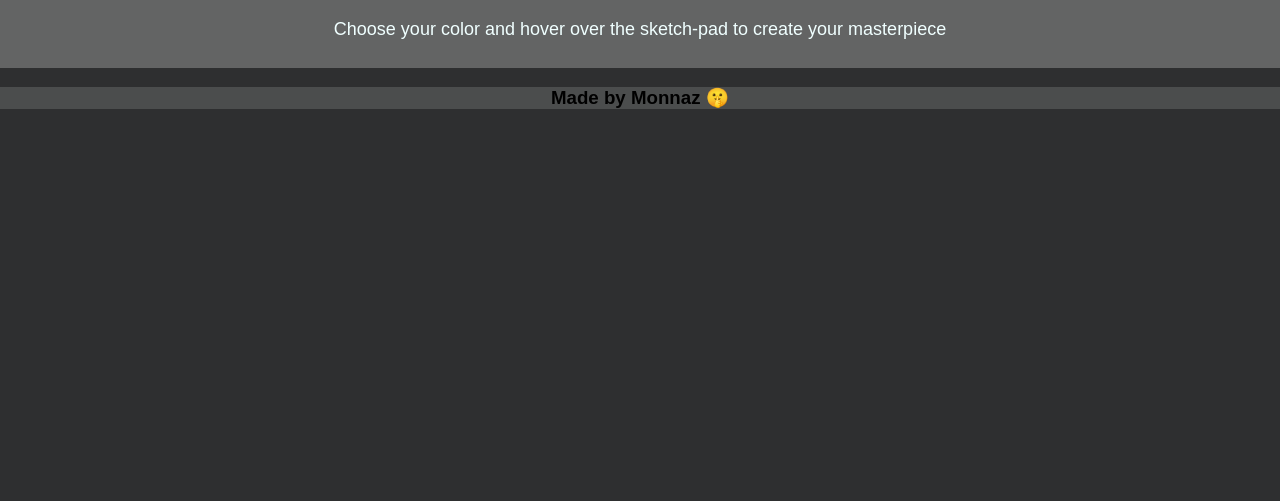
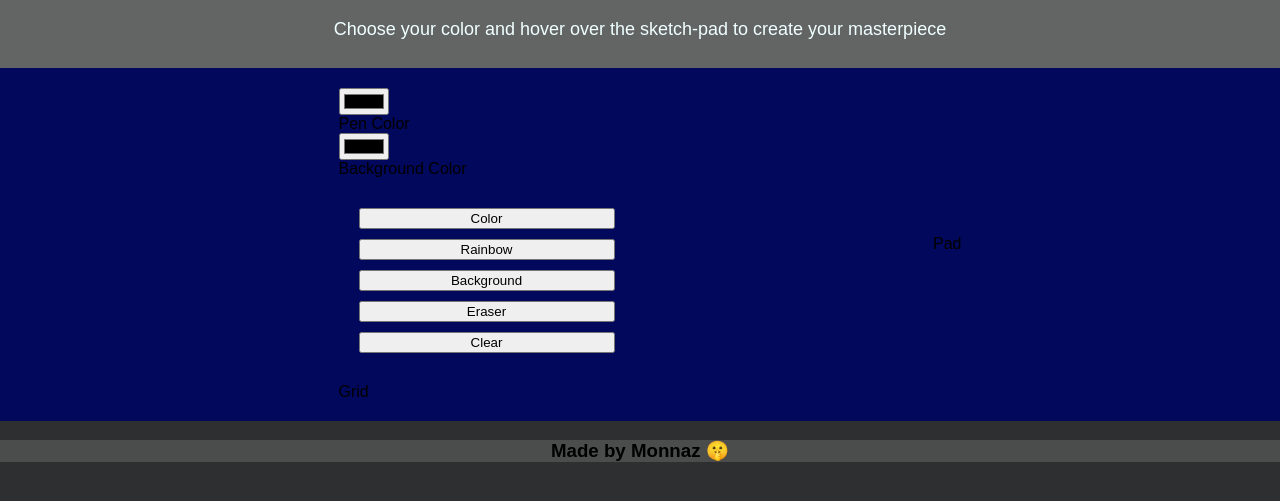
Before and after one commit to Monnaz131/odin-etch-a-sketch, a plain HTML site: page index.html in a window 1280 px wide. Shown: the part 71-572 px from the top of the page. Drawn offline with Linux system fonts and the light colour scheme.

Commit message:
Add color pickers and background function

```diff
--- a/index.html
+++ b/index.html
@@ -14,9 +14,22 @@
             <p>Choose your color and hover over the sketch-pad to create
                 your masterpiece</p>
         </div>
-        <div class="container">
-            <div class="buttons"></div>
-            <div class="pad"></div>
+        <div id="container" class="container">
+            <div id="controls" class="controls">
+                <div class="color-pickers">
+                    <input type="color" id="color-picker-pen" class="color-picker">Pen Color</input>
+                    <input type="color" id="color-picker-background" class="color-picker-background">Background Color</input>
+                </div>
+                <div id="buttons" class="buttons">
+                    <button id="color" class="color">Color</button>
+                    <button id="rainbow" class="rainbow">Rainbow</button>
+                    <button id="background" class="background" onclick="changeBackgroundColor()">Background</button>
+                    <button id="eraser" class="eraser">Eraser</button>
+                    <button id="clear" class="clear">Clear</button>
+                </div>
+                <div id="grid-size" class="grid-size">Grid</div>
+            </div>
+            <div id="pad" class="pad">Pad</div>
         </div>
         <div class="footer">
             <h3>Made by Monnaz &#129323</h3>
--- a/script.js
+++ b/script.js
@@ -0,0 +1,14 @@
+const color = document.getElementById('color');
+const colorPickerPen = document.getElementById('color-picker-pen');
+const colorPickerBackground = document.getElementById('color-picker-background');
+const rainbow = document.getElementById('rainbow');
+const background = document.getElementById('background');
+const eraser = document.getElementById('eraser');
+const clear = document.getElementById('clear');
+const gridSize = document.getElementById('grid-size');
+const sketchPad = document.getElementById('pad');
+
+function changeBackgroundColor() {
+    let newBackgroundColor = colorPickerBackground.value;
+    sketchPad.style.backgroundColor = newBackgroundColor;
+}
--- a/style.css
+++ b/style.css
@@ -19,12 +19,27 @@ p {
 .container {
     background-color: rgb(2, 8, 92);
     display: flex;
-    justify-content: center;
+    justify-content: space-evenly;
     align-items: center;
 }
 
+.color-pickers {
+    display: flex;
+    flex-direction: column;
+}
+
+.color-picker-pen,
+.color-picker-background {
+    display: flex;
+}
+
+.controls,
 .buttons {
-
+    display: flex;
+    flex-direction: column;
+    padding: 20px;
+    gap: 10px;
+    width: 20vw;
 }
 
 .pad {
```
